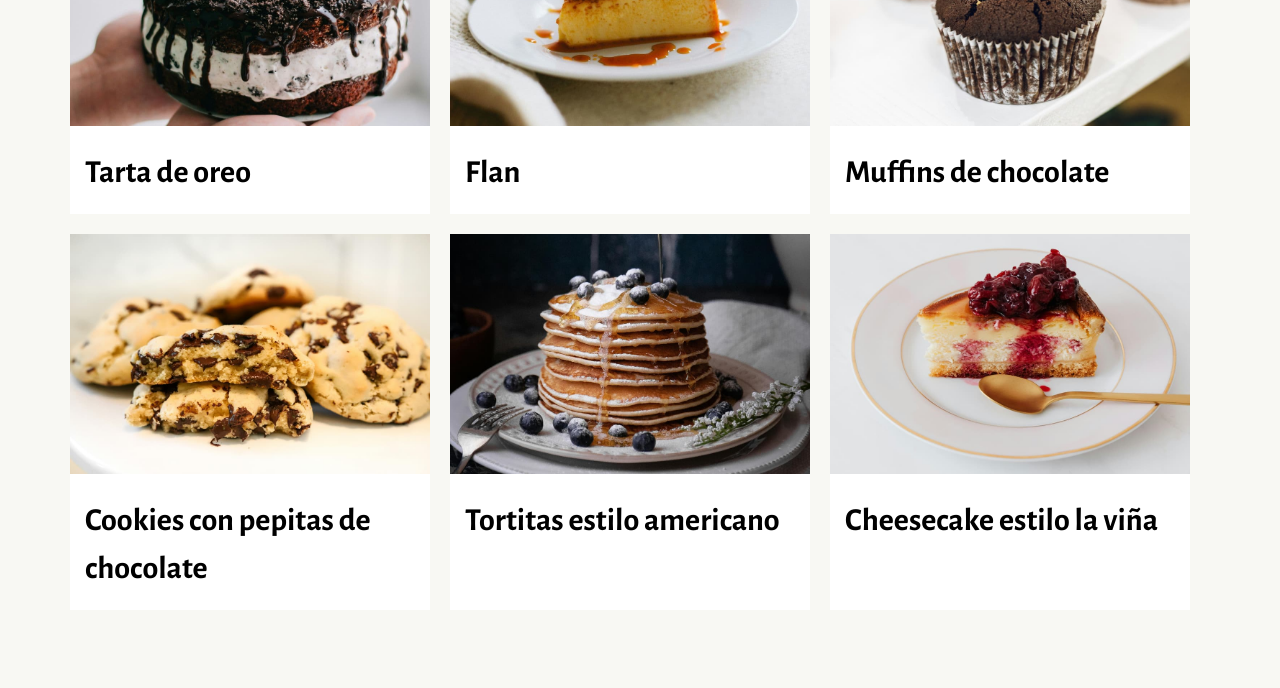
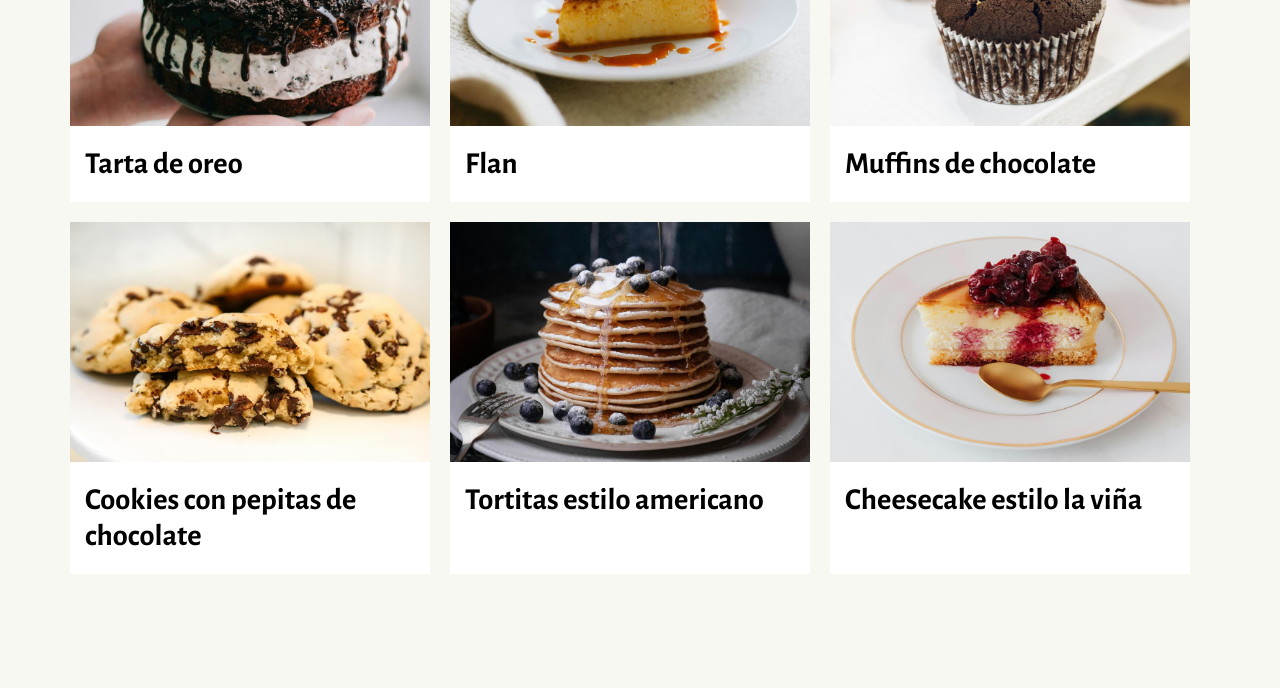
Before and after one commit to Tote09/web-recetas-sin-lactosa, a website built with Parcel: page src/index.html in a window 1280 px wide. Shown: the part 1340-2028 px from the top of the page. Built offline with nearby package versions, Linux system fonts and the light colour scheme; files whose address does not match are found by name.

Commit message:
Actualización

```diff
--- a/src/index.html
+++ b/src/index.html
@@ -74,7 +74,7 @@
                 Descubre un mundo de deliciosas recetas sin lactosa, diseñadas
                 para que disfrutes cada bocado sin preocupaciones. Si eres
                 <strong>intolerante a la lactosa</strong>, sigues una
-                <b>dieta sin lácteos</b> o simplemente buscas
+                <strong>dieta sin lácteos</strong> o simplemente buscas
                 <strong>opciones más ligeras y saludables</strong>, aquí
                 encontrarás inspiración para cada comida.
               </p>
@@ -106,13 +106,13 @@
                   </div>
                 </figure>
 
-                <h2 class="titulo-tarjeta-receta">
+                <h3 class="titulo-tarjeta-receta">
                   <a
                     href="tarta-oreo.html"
                     title="Ver receta de Tarta Oreo sin lactosa"
                     >Tarta de oreo</a
                   >
-                </h2>
+                </h3>
               </div>
             </article>
             <article class="tarjeta-articulo">
@@ -133,11 +133,11 @@
                   </div>
                 </figure>
 
-                <h2 class="titulo-tarjeta-receta">
+                <h3 class="titulo-tarjeta-receta">
                   <a href="flan.html" title="Ver receta de Flan sin lactosa"
                     >Flan</a
                   >
-                </h2>
+                </h3>
               </div>
             </article>
 
@@ -159,13 +159,13 @@
                   </div>
                 </figure>
 
-                <h2 class="titulo-tarjeta-receta">
+                <h3 class="titulo-tarjeta-receta">
                   <a
                     href="muffins-chocolate.html"
                     title="Ver receta de Muffins de chocolate sin lactosa"
                     ><span lang="en">Muffins</span> de chocolate</a
                   >
-                </h2>
+                </h3>
               </div>
             </article>
 
@@ -187,12 +187,12 @@
                   </div>
                 </figure>
 
-                <h2 class="titulo-tarjeta-receta">
+                <h3 class="titulo-tarjeta-receta">
                   <a href="#cookies"
                   title="Ver receta de Cookies sin lactosa"
                     ><span lang="en">Cookies</span> con pepitas de chocolate</a
                   >
-                </h2>
+                </h3>
               </div>
             </article>
 
@@ -214,13 +214,13 @@
                   </div>
                 </figure>
 
-                <h2 class="titulo-tarjeta-receta">
+                <h3 class="titulo-tarjeta-receta">
                   <a
                     href="#tortitas"
                     title="Ver receta de Tortitas estilo americano sin lactosa"
                     >Tortitas estilo americano</a
                   >
-                </h2>
+                </h3>
               </div>
             </article>
 
@@ -241,13 +241,13 @@
                   </div>
                 </figure>
 
-                <h2 class="titulo-tarjeta-receta">
+                <h3 class="titulo-tarjeta-receta">
                   <a
                     href="#Cheesecake"
                     title="Ver receta de Cheesecake sin lactosa"
                     ><span lang="en">Cheesecake</span> estilo la viña</a
                   >
-                </h2>
+                </h3>
               </div>
             </article>
           </div>
```
Also changed, not shown: src/enlaces.html (+22 -3 lines), src/tartas.html (+2 -2 lines).
